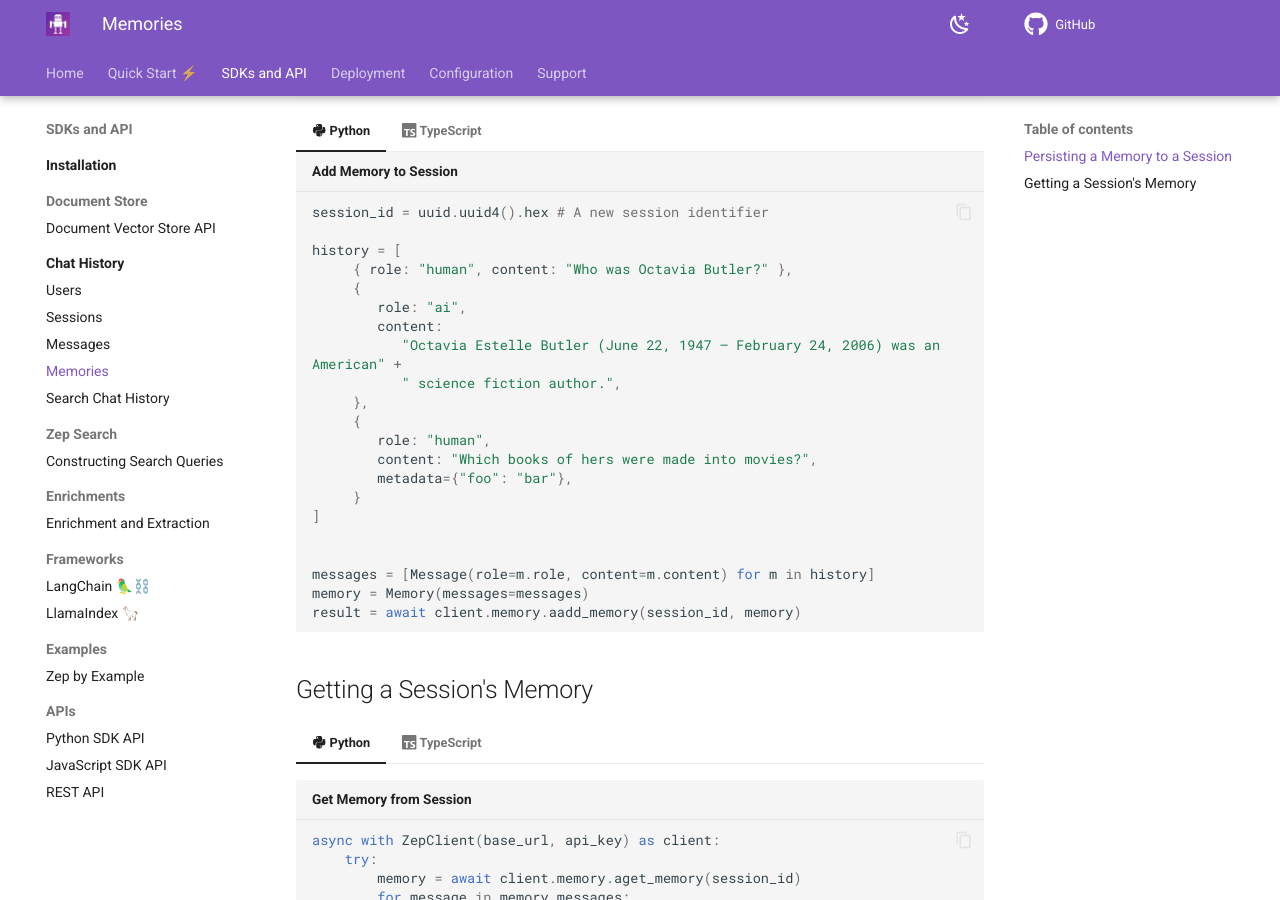
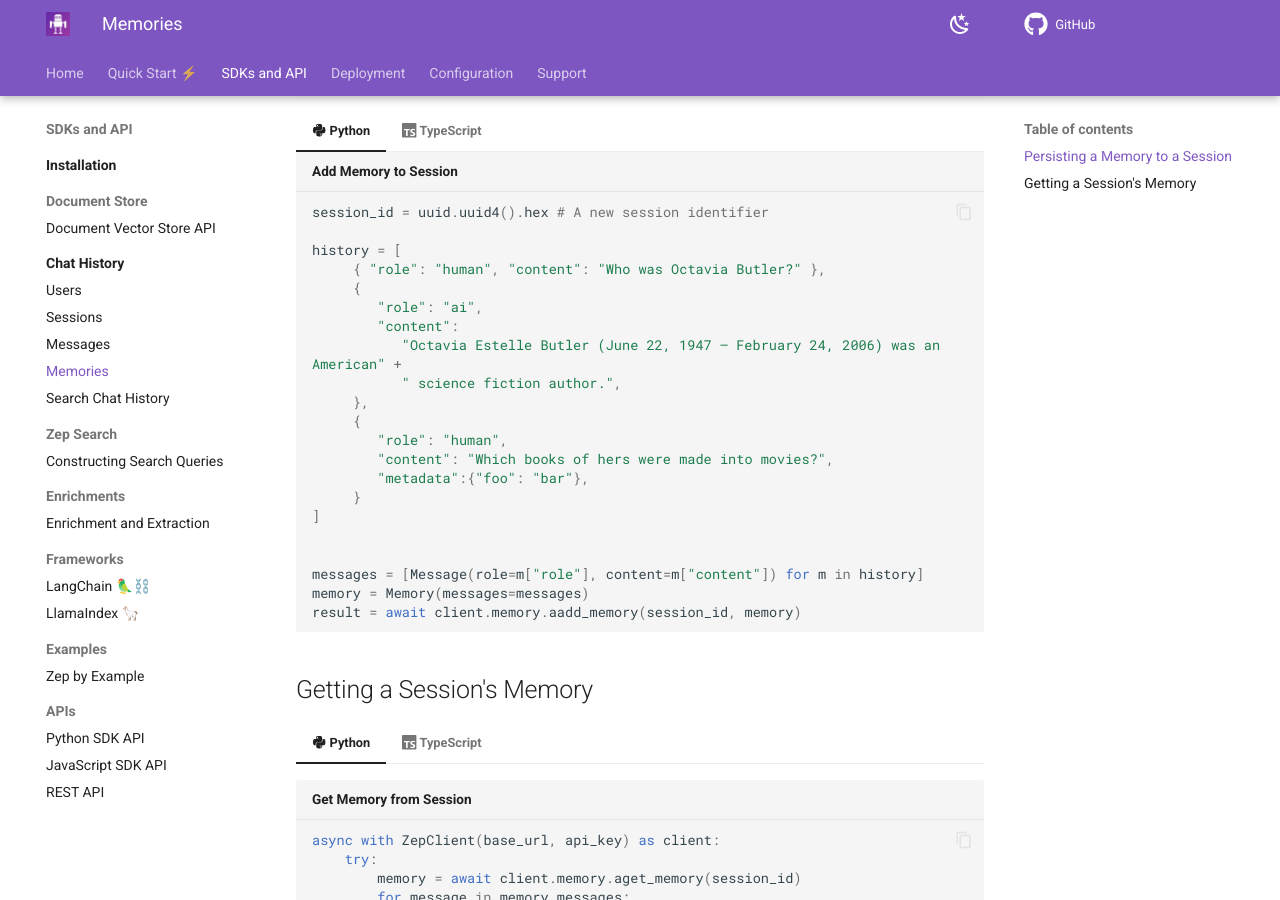
Before and after one commit to getzep/docs.getzep.com, an MkDocs documentation site: the page built from docs/sdk/chat_history/memories.md, in a window 1280 px wide and 900 px high, scrolled down 708 px. Built offline with MkDocs 1.6.1 and Material for MkDocs 9.7.7, drawn with Linux system fonts in a browser that asks for light colours; plug-ins that fetch from the network failed and are left out; comment, search, counter and statistics services are not loaded; some of the changed lines change nothing that is shown.

Commit message:
fix python syntax

````diff
--- a/docs/sdk/chat_history/memories.md
+++ b/docs/sdk/chat_history/memories.md
@@ -21,22 +21,22 @@
     session_id = uuid.uuid4().hex # A new session identifier
 
     history = [
-         { role: "human", content: "Who was Octavia Butler?" },
+         { "role": "human", "content": "Who was Octavia Butler?" },
          {
-            role: "ai",
-            content:
+            "role": "ai",
+            "content":
                "Octavia Estelle Butler (June 22, 1947 – February 24, 2006) was an American" +
                " science fiction author.",
          },
          {
-            role: "human",
-            content: "Which books of hers were made into movies?",
-            metadata={"foo": "bar"},
+            "role": "human",
+            "content": "Which books of hers were made into movies?",
+            "metadata":{"foo": "bar"},
          }
     ]
 
 
-    messages = [Message(role=m.role, content=m.content) for m in history]
+    messages = [Message(role=m["role"], content=m["content"]) for m in history]
     memory = Memory(messages=messages)
     result = await client.memory.aadd_memory(session_id, memory)
     ```
@@ -57,7 +57,7 @@
          {
             role: "human",
             content: "Which books of hers were made into movies?",
-            metadata={"foo": "bar"},
+            metadata:{"foo": "bar"},
          }
     ];
 
````
